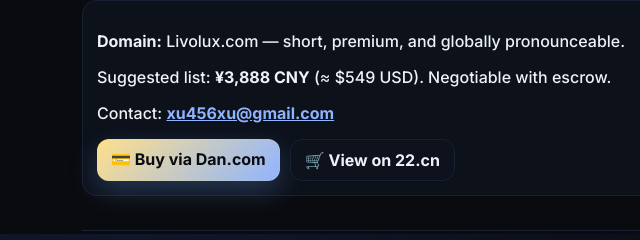
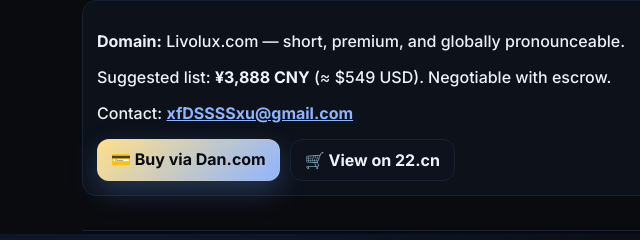
Before and after one commit to xu456xu456/livolux, a plain HTML site: page index.html in a window 1280 px wide. Shown: the part 1366-1606 px from the top of the page, 0-640 px from the left. Drawn offline with Linux system fonts and the light colour scheme.

Commit message:
Update index.html

```diff
--- a/index.html
+++ b/index.html
@@ -160,7 +160,7 @@
       <div class="card">
         <p><strong>Domain:</strong> Livolux.com — short, premium, and globally pronounceable.</p>
         <p>Suggested list: <strong>¥3,888 CNY</strong> (≈ $549 USD). Negotiable with escrow.</p>
-        <p>Contact: <a style="color:#8fb4ff" href="mailto:xu456xu@gmail.com"><strong>xu456xu@gmail.com</strong></a></p>
+        <p>Contact: <a style="color:#8fb4ff" href="mailto:xugfadssssssafdsss56xu@gmail.com"><strong>xfDSSSSxu@gmail.com</strong></a></p>
 
         <!-- ✅ 新增购买按钮 -->
         <div style="margin-top:14px; display:flex; gap:10px; flex-wrap:wrap;">
```
